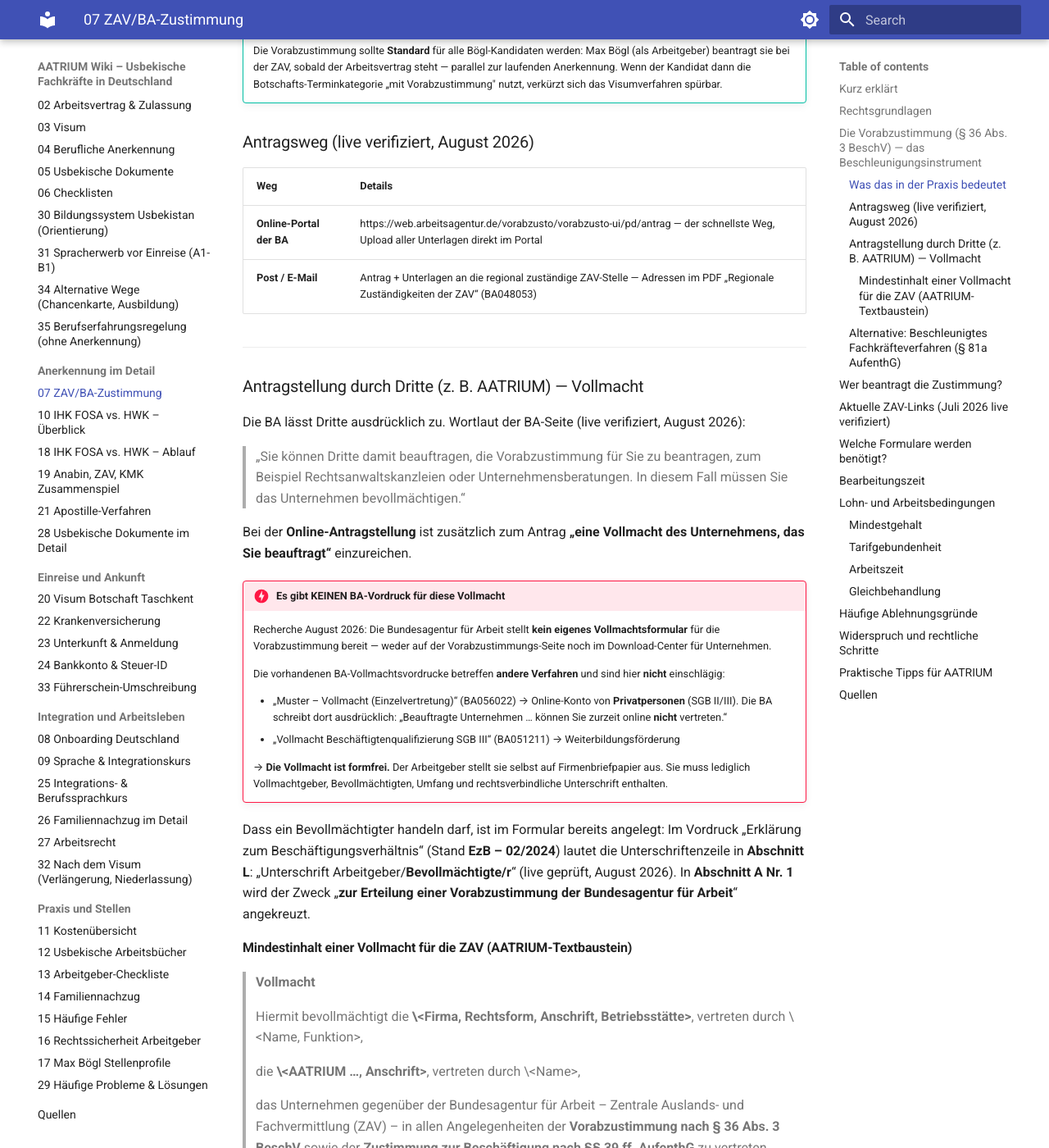
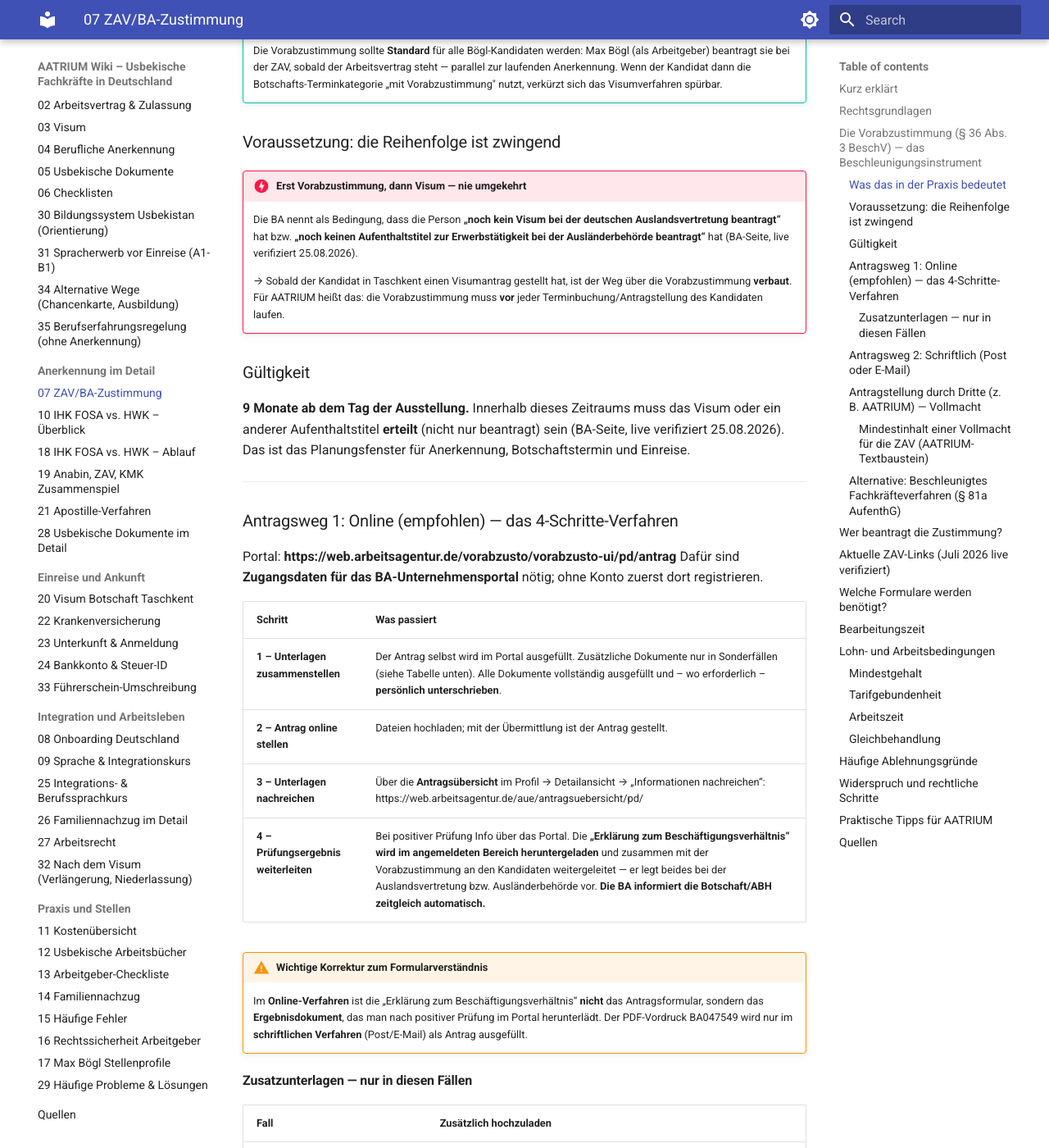
Before and after one commit to benedikt-aatrium/wiki-usbekische-fachkraefte, an MkDocs documentation site: the page built from docs/07_zav_ba_zustimmung.md, in a window 1280 px wide and 1400 px high, scrolled down 2058 px. Shown: the whole window at 82% size. Built offline with MkDocs 1.6.1 and Material for MkDocs 9.7.7, drawn with Linux system fonts in a browser that asks for light colours; some of the changed text lies outside the part shown.

Commit message:
Art. 07: Online-Verfahren der Vorabzustimmung vollstaendig dokumentiert (BA-Akkordeon 'Vorabzustimmung beantragen', live 25.08.2026)
- NEU/KRITISCH: Vorabzustimmung nur moeglich, solange noch KEIN Visum/Aufenthaltstitel beantragt wurde -> Reihenfolge zwingend vor Botschaftstermin.
- NEU: Gueltigkeit 9 Monate ab Ausstellung; Visum muss darin ERTEILT sein.
- NEU: 4-Schritte-Onlineverfahren inkl. Portal-Registrierung, Nachreichen ueber Antragsuebersicht, automatische Info an Botschaft/ABH.
- KORREKTUR: Die 'Erklaerung zum Beschaeftigungsverhaeltnis' ist im Online-Weg das ERGEBNISdokument (Download im Portal), nicht das Antragsformular; als Antrag nur im schriftlichen Weg.
- NEU: Zusatzunterlagen-Matrix (Anerkennungspartnerschaft / kurzzeitige kontingentierte Beschaeftigung / Dritte / Westbalkan) + technische Vorgaben (JPG,JPEG,PNG,BMP,PDF, max 9 MB).
- NEU: Auch die Verpflichtungserklaerungen zur Anerkennungspartnerschaft haben KEINEN amtlichen Vordruck.
- NEU: Vorlagen-Funktion des Portals (Arbeitgeberdaten wiederverwenden) als Skalierungshebel fuer Mehrfachkandidaten.

```diff
--- a/docs/07_zav_ba_zustimmung.md
+++ b/docs/07_zav_ba_zustimmung.md
@@ -48,12 +48,54 @@ Die BA/ZAV kann die Zustimmung **bereits vor der eigentlichen Zustimmungsanfrage
 !!! tip "AATRIUM-Empfehlung"
     Die Vorabzustimmung sollte **Standard** für alle Bögl-Kandidaten werden: Max Bögl (als Arbeitgeber) beantragt sie bei der ZAV, sobald der Arbeitsvertrag steht — parallel zur laufenden Anerkennung. Wenn der Kandidat dann die Botschafts-Terminkategorie „mit Vorabzustimmung" nutzt, verkürzt sich das Visumverfahren spürbar.
 
-### Antragsweg (live verifiziert, August 2026)
+### Voraussetzung: die Reihenfolge ist zwingend
 
-| Weg | Details |
-|-----|---------|
-| **Online-Portal der BA** | https://web.arbeitsagentur.de/vorabzusto/vorabzusto-ui/pd/antrag — der schnellste Weg, Upload aller Unterlagen direkt im Portal |
-| **Post / E-Mail** | Antrag + Unterlagen an die regional zuständige ZAV-Stelle — Adressen im PDF „Regionale Zuständigkeiten der ZAV“ (BA048053) |
+!!! danger "Erst Vorabzustimmung, dann Visum — nie umgekehrt"
+    Die BA nennt als Bedingung, dass die Person **„noch kein Visum bei der deutschen Auslandsvertretung beantragt“** hat bzw. **„noch keinen Aufenthaltstitel zur Erwerbstätigkeit bei der Ausländerbehörde beantragt“** hat (BA-Seite, live verifiziert 25.08.2026).
+
+    → Sobald der Kandidat in Taschkent einen Visumantrag gestellt hat, ist der Weg über die Vorabzustimmung **verbaut**. Für AATRIUM heißt das: die Vorabzustimmung muss **vor** jeder Terminbuchung/Antragstellung des Kandidaten laufen.
+
+### Gültigkeit
+
+**9 Monate ab dem Tag der Ausstellung.** Innerhalb dieses Zeitraums muss das Visum oder ein anderer Aufenthaltstitel **erteilt** (nicht nur beantragt) sein (BA-Seite, live verifiziert 25.08.2026). Das ist das Planungsfenster für Anerkennung, Botschaftstermin und Einreise.
+
+---
+
+### Antragsweg 1: Online (empfohlen) — das 4-Schritte-Verfahren
+
+Portal: **https://web.arbeitsagentur.de/vorabzusto/vorabzusto-ui/pd/antrag**
+Dafür sind **Zugangsdaten für das BA-Unternehmensportal** nötig; ohne Konto zuerst dort registrieren.
+
+| Schritt | Was passiert |
+|---------|--------------|
+| **1 – Unterlagen zusammenstellen** | Der Antrag selbst wird im Portal ausgefüllt. Zusätzliche Dokumente nur in Sonderfällen (siehe Tabelle unten). Alle Dokumente vollständig ausgefüllt und – wo erforderlich – **persönlich unterschrieben**. |
+| **2 – Antrag online stellen** | Dateien hochladen; mit der Übermittlung ist der Antrag gestellt. |
+| **3 – Unterlagen nachreichen** | Über die **Antragsübersicht** im Profil → Detailansicht → „Informationen nachreichen“: https://web.arbeitsagentur.de/aue/antragsuebersicht/pd/ |
+| **4 – Prüfungsergebnis weiterleiten** | Bei positiver Prüfung Info über das Portal. Die **„Erklärung zum Beschäftigungsverhältnis“ wird im angemeldeten Bereich heruntergeladen** und zusammen mit der Vorabzustimmung an den Kandidaten weitergeleitet — er legt beides bei der Auslandsvertretung bzw. Ausländerbehörde vor. **Die BA informiert die Botschaft/ABH zeitgleich automatisch.** |
+
+!!! warning "Wichtige Korrektur zum Formularverständnis"
+    Im **Online-Verfahren** ist die „Erklärung zum Beschäftigungsverhältnis“ **nicht** das Antragsformular, sondern das **Ergebnisdokument**, das man nach positiver Prüfung im Portal herunterlädt. Der PDF-Vordruck BA047549 wird nur im **schriftlichen Verfahren** (Post/E-Mail) als Antrag ausgefüllt.
+
+#### Zusatzunterlagen — nur in diesen Fällen
+
+| Fall | Zusätzlich hochzuladen |
+|------|------------------------|
+| **Anerkennungspartnerschaft** (§ 16d Abs. 3 AufenthG) | Bestätigung der **ZAB**, dass die ausländische Qualifikation im Erwerbsstaat staatlich anerkannt ist · **(Teil-)Anerkennungsbescheid** (optional) · **Zusatzblatt A** · **Verpflichtungserklärung des Arbeitnehmers** · **Verpflichtungserklärung des Arbeitgebers** |
+| **Kurzzeitige kontingentierte Beschäftigung** | gültiger Tarifvertrag |
+| **Beantragung durch Dritte** (AATRIUM) | **Vollmacht des beauftragenden Unternehmens** — siehe nächster Abschnitt |
+| **Westbalkanregelung** | ausdrücklich **keine** weiteren Unterlagen |
+
+!!! note "Auch hier fehlen amtliche Vordrucke"
+    Die beiden **Verpflichtungserklärungen** zur Anerkennungspartnerschaft werden verlangt, stehen aber — genau wie die Vollmacht — **nicht** im Downloadbereich der BA-Seite (geprüft 25.08.2026). Auch sie muss AATRIUM selbst formulieren.
+
+**Technische Vorgaben:** Dateiformate **JPG, JPEG, PNG, BMP, PDF**; **max. 9 MB pro Datei**.
+
+!!! tip "Skalierungs-Trick für Max Bögl — vom BA-Portal selbst empfohlen"
+    Ein bereits gestellter Online-Antrag lässt sich **als Vorlage** für den nächsten verwenden: Die **arbeitgeberbezogenen Daten werden übernommen**, nur die arbeitnehmerbezogenen Daten sind zu ergänzen. Bei mehreren Kandidaten pro Arbeitgeber spart das jedes Mal die komplette Firmenerfassung.
+
+### Antragsweg 2: Schriftlich (Post oder E-Mail)
+
+Antrag (PDF-Vordruck **BA047549**) und Unterlagen per Post oder E-Mail an die regional zuständige ZAV-Stelle. Adressen im PDF **„Regionale Zuständigkeiten der ZAV im Bereich Arbeitsmarktzulassung“** (BA048053).
 
 ---
 
@@ -165,7 +207,7 @@ Alle Vordrucke stammen von der BA-Seite „Merkblätter und Formulare für Unter
 
 | Dokument | BA-Nr. | Link | Wann nötig |
 |----------|--------|------|------------|
-| **Erklärung zum Beschäftigungsverhältnis** (EzB – 02/2024) — das eigentliche Antragsformular | BA047549 | https://www.arbeitsagentur.de/datei/erklaerung-zum-beschaeftigungsverhaeltnis_ba047549.pdf | **immer** |
+| **Erklärung zum Beschäftigungsverhältnis** (EzB – 02/2024) | BA047549 | https://www.arbeitsagentur.de/datei/erklaerung-zum-beschaeftigungsverhaeltnis_ba047549.pdf | **schriftlicher Weg:** Antragsformular · **Online-Weg:** Ergebnisdokument, wird im Portal heruntergeladen |
 | Zusatzblatt A – Aufenthalt zur Durchführung des Anerkennungsverfahrens | BA047889 | https://www.arbeitsagentur.de/datei/zusatzblatt-a-zum-formular-erklaerung-zum-beschaeftigungsverhaeltnis_ba047889.pdf | bei § 16d AufenthG |
 | Zusatzblatt B – Arbeitnehmerentsendung | — | BA-Downloadseite Unternehmen | bei Entsendung |
 | Zusatzblatt C – Berufskraftfahrer | — | BA-Downloadseite Unternehmen | bei Kraftfahrern |
@@ -173,6 +215,7 @@ Alle Vordrucke stammen von der BA-Seite „Merkblätter und Formulare für Unter
 | **Merkblatt 7 – Beschäftigung ausländischer Arbeitnehmer** | BA033555 | https://www.arbeitsagentur.de/datei/merkblatt-7-auslaendischean_ba033555.pdf | Nachschlagewerk |
 | Regionale Zuständigkeiten der ZAV | BA048053 | https://www.arbeitsagentur.de/datei/regionale-zustaendigkeiten-der-zav-im-bereich-arbeitsmarktzulassung_ba048053.pdf | für Post/E-Mail |
 | **Vollmacht** (wenn AATRIUM beantragt) | — | **kein amtlicher Vordruck** → siehe Textbaustein oben | bei Antrag durch Dritte |
+| **Verpflichtungserklärung Arbeitgeber + Arbeitnehmer** | — | **kein amtlicher Vordruck** (nicht im BA-Downloadbereich) | bei Anerkennungspartnerschaft |
 
 Dazu einzureichen:
 
```
